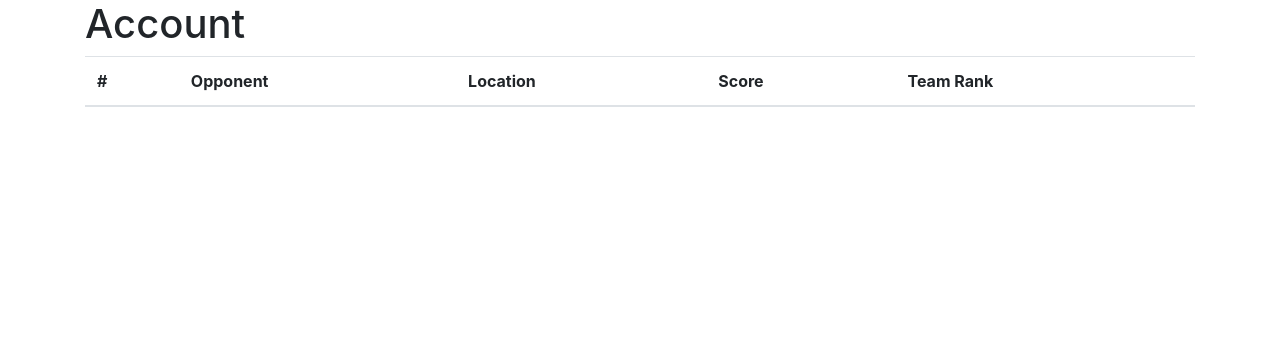
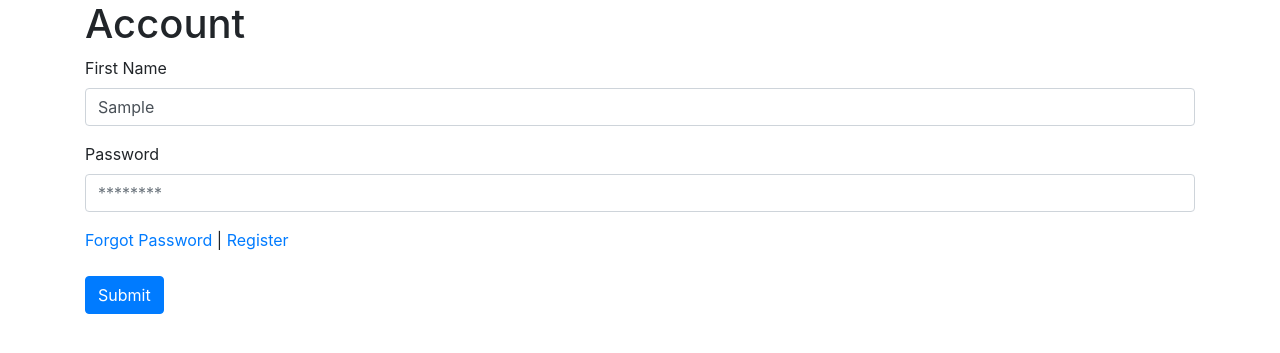
Before and after one commit to dannyboy15/cpsc431_final_project, a PHP site: page /account.php in a window 1280 px wide. Shown: the part 80-433 px from the top of the page. Run offline with PHP 8.4, Linux system fonts and the light colour scheme; the visitor is signed in with stand-in values (Sample User, id 1); tables that the repository leaves empty hold one stand-in row (values such as "Sample post"); lists and menus that the app fills with data are empty.

Commit message:
Implement edit account

```diff
--- a/account.php
+++ b/account.php
@@ -9,57 +9,63 @@
 $title = 'Youth Soccer - Account';
 $active = "Account";
 require_once('header.php');
+require_once('mysql_conn.php');
+require_once('./sanitize.php');
 
+$dbconn = new_connection($_SESSION['role']);
 
-// require_once('mysql_conn.php');
-// $dbconn = new_connection('phpWebEngine');
-//
-// if (mysqli_connect_errno()) {
-//     printf("Connect failed: %s\n", mysqli_connect_error());
-//     exit();
-// }
-//
-// $query = "SELECT Opponent, Location, Score, TeamRank FROM Matches";
-// $result = $dbconn->query($query);
+if (mysqli_connect_errno()) {
+    printf("Connect failed: %s\n", mysqli_connect_error());
+    exit();
+}
+
+$query = "SELECT Name_First, Name_Last, Email Phone, Street, City, State, ZipCode FROM Adult  WHERE ID = (SELECT AdultID FROM UserAcct WHERE ID = ?)";
+$stmt = $dbconn->prepare($query);
+
+if ($stmt) {
+    $stmt->bind_param('s', $_SESSION['id']);
+    if (!$stmt->execute()) {
+        echo "SQL execution failed";
+    } else {
+      // echo "It worked!!!!!";
+    }
+} else {
+  echo "statement failed";
+}
+
+if(($result = $stmt->get_result())->num_rows > 0) {
+  $row = $result->fetch_array(MYSQLI_ASSOC);
+
+  $firstName = $row['Name_First'];
 
 ?>
 <div class="container">
   <h1>Account</h1>
-  <table class="table">
-    <thead>
-      <tr>
-        <th scope="col">#</th>
-        <th scope="col">Opponent</th>
-        <th scope="col">Location</th>
-        <th scope="col">Score</th>
-        <th scope="col">Team Rank</th>
-      </tr>
-    </thead>
-    <tbody>
-      <?php
-      // if ($result) {
-      //     $row_num = 1;
-      //     while ($row = $result->fetch_array(MYSQLI_ASSOC)) {
-      //       printf ("<tr>
-      //                 <th scope=\"row\">%d</th>
-      //                 <td>%s</td>
-      //                 <td>%s</td>
-      //                 <td>%s</td>
-      //                 <td>%s</td>
-      //               </tr>",
-      //       $row_num++, $row['Opponent'], $row['Location'], $row['Score'], $row['TeamRank']);
-      //   }
-      // } else {
-      //   echo "query failed";
-      // }
-      //
-      // $dbconn->close();
-
-
-       ?>
-
-
-    </tbody>
-  </table>
+  <form action="account.php" method="POST">
+    <div class="form-group">
+      <label for="firstName">First Name</label>
+      <input type="firstName" class="form-control" id="firstName" name='firstName' value=<?= $firstName ?>>
+    </div>
+    <div class="form-group">
+      <label for="password">Password</label>
+      <input type="password" class="form-control" id="password" name='password' placeholder="********">
+    </div>
+    <div>
+      <a href="display_forgot.php">Forgot Password</a> | <a href="display_registration.php">Register</a>
+    </div>
+    <br>
+    <button type="submit" class="btn btn-primary">Submit</button>
+  </form>
 </div>
-<?php require_once('footer.php'); ?>
+<?php
+} else {
+  ?>
+  <div class="container">
+    <h1>Account</h1>
+    <p>Your account is not connected to and Adult profile. Ask the admin to connect your account.
+  </div>
+<?php
+}
+$dbconn->close();
+require_once('footer.php');
+?>
```
